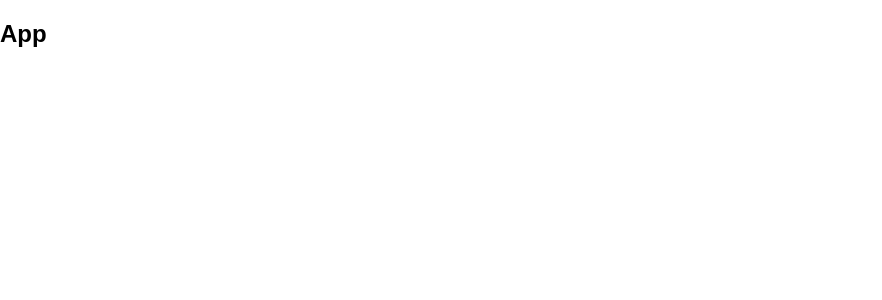
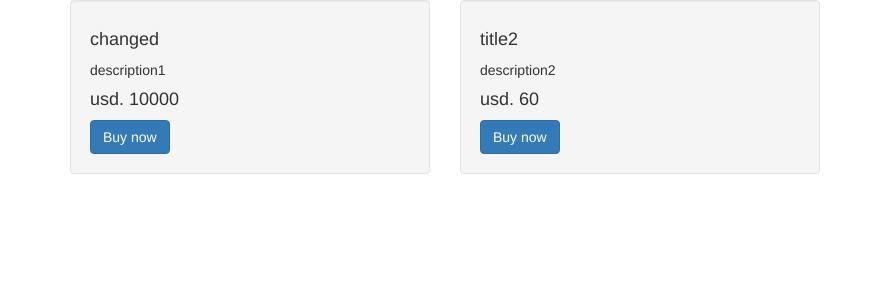
Before and after one commit to superyusuke/reactReduxNodeExpressShoppingCart, a React (Create React App) app in the folder client/: page / in a window 1280 px wide. Shown: the top 300 px of the page, without its empty margins (0-882 px from the left). Built offline with nearby package versions, Linux system fonts and the light colour scheme.

Commit message:
[WIP] bootstrap で作成

```diff
--- a/client/package.json
+++ b/client/package.json
@@ -4,6 +4,7 @@
   "private": true,
   "dependencies": {
     "react": "^16.2.0",
+    "react-bootstrap": "^0.32.1",
     "react-dom": "^16.2.0",
     "react-redux": "^5.0.7",
     "react-scripts": "1.1.1",
--- a/client/public/index.html
+++ b/client/public/index.html
@@ -10,6 +10,8 @@
   -->
   <link rel="manifest" href="%PUBLIC_URL%/manifest.json">
   <link rel="shortcut icon" href="%PUBLIC_URL%/favicon.ico">
+  <!--for react-bootstrap-->
+  <link rel="stylesheet" href="https://maxcdn.bootstrapcdn.com/bootstrap/3.3.7/css/bootstrap.min.css" integrity="sha384-BVYiiSIFeK1dGmJRAkycuHAHRg32OmUcww7on3RYdg4Va+PmSTsz/K68vbdEjh4u" crossorigin="anonymous">
   <!--
     Notice the use of %PUBLIC_URL% in the tags above.
     It will be replaced with the URL of the `public` folder during the build.
--- /dev/null
+++ b/client/src/components/pages/BookItem.js
@@ -0,0 +1,22 @@
+import React from 'react';
+import {Row, Col, Well, Button} from 'react-bootstrap';
+
+class BookItem extends React.Component {
+  render() {
+    const {title, description, price} = this.props;
+    return (
+        <Well>
+          <Row>
+            <Col xs={12}>
+              <h4>{title}</h4>
+              <p>{description}</p>
+              <h4>usd. {price}</h4>
+              <Button bsStyle='primary'>Buy now</Button>
+            </Col>
+          </Row>
+        </Well>
+    );
+  }
+}
+
+export default BookItem;
--- /dev/null
+++ b/client/src/components/pages/BookList.js
@@ -0,0 +1,32 @@
+import React from 'react';
+import BookItem from './BookItem';
+import {Grid, Col, Row} from 'react-bootstrap';
+import {connect} from 'react-redux';
+
+class BookList extends React.Component {
+  render() {
+    const bookList = this.props.books.map(book => {
+      return (
+          <Col key={book.id}  xs={12} sm={6} md={4}>
+            <BookItem {...book}/>
+          </Col>
+      );
+    });
+
+    return (
+        <Grid>
+          <Row>
+            {bookList}
+          </Row>
+        </Grid>
+    );
+  }
+}
+
+const mapStateToProps = state => {
+  return {
+    books: state.books,
+  };
+};
+
+export default connect(mapStateToProps)(BookList);
--- a/client/src/index.js
+++ b/client/src/index.js
@@ -3,13 +3,11 @@ import ReactDOM from 'react-dom';
 import {createStore, applyMiddleware} from 'redux';
 import {composeWithDevTools} from 'redux-devtools-extension';
 import {Provider} from 'react-redux';
-import logger from 'redux-logger'
-import './index.css';
+import logger from 'redux-logger';
 import App from './App';
+import BookList from './components/pages/BookList';
 import rootReducer from './reducers';
-import {postBooks} from './actions/bookActions';
-import {updateBook} from './actions/bookActions';
-import {deleteBook} from './actions/bookActions';
+import {postBooks, updateBook, deleteBook} from './actions/bookActions';
 import {addToCart} from './actions/cartActions';
 import registerServiceWorker from './registerServiceWorker';
 
@@ -41,15 +39,15 @@ store.dispatch(updateBook({
   price: 10000,
 }));
 
-store.dispatch(deleteBook({
-  id: 1,
-}));
+// store.dispatch(deleteBook({
+//   id: 1,
+// }));
 
 store.dispatch(addToCart([{id: 1}]));
 
 ReactDOM.render(
     <Provider store={store}>
-      <App/>
+      <BookList/>
     </Provider>,
     document.getElementById('root'));
 registerServiceWorker();
```
Also changed, not shown: 1 other file (tests, documents, lock files or other folders). Lines whose indentation alone changed are shown as unchanged.
